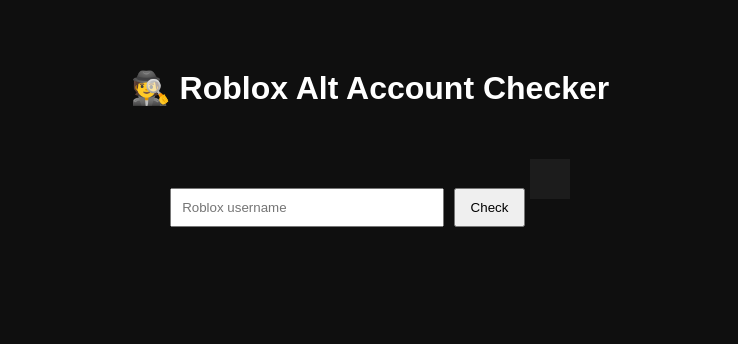
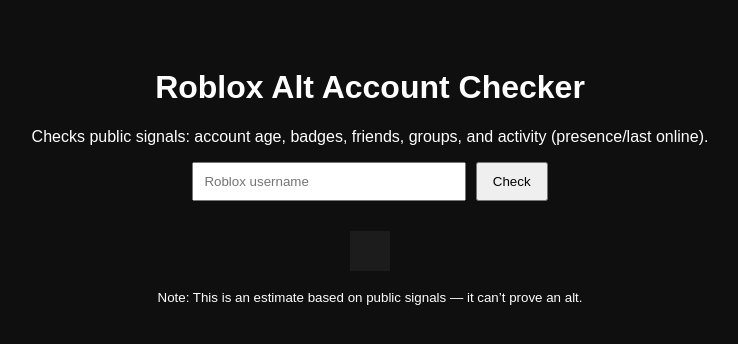
Before and after one commit to marabo13/Alt-account-checker-, a plain HTML site: page index.html in a window 1280 px wide. Shown: the whole page, without its empty margins (270-1008 px from the left). Drawn offline with Linux system fonts and the light colour scheme.

Commit message:
Update index.html

```diff
--- a/index.html
+++ b/index.html
@@ -1,17 +1,33 @@
-<!DOCTYPE html>
+<!doctype html>
 <html lang="en">
 <head>
-  <meta charset="UTF-8">
-  <title>Roblox Alt Checker</title>
-  <link rel="stylesheet" href="style.css">
+  <meta charset="utf-8" />
+  <meta name="viewport" content="width=device-width,initial-scale=1" />
+  <title>Roblox Alt Account Checker</title>
+  <link rel="stylesheet" href="style.css" />
 </head>
 <body>
-  <h1>🕵️ Roblox Alt Account Checker</h1>
+  <main class="wrap">
+    <header class="header">
+      <h1>Roblox Alt Account Checker</h1>
+      <p class="sub">
+        Checks public signals: account age, badges, friends, groups, and activity (presence/last online).
+      </p>
+    </header>
 
-  <input id="username" placeholder="Roblox username">
-  <button onclick="checkAlt()">Check</button>
+    <section class="card">
+      <div class="row">
+        <input id="username" placeholder="Roblox username" autocomplete="off" />
+        <button id="btn">Check</button>
+      </div>
+      <div id="status" class="status"></div>
+      <pre id="output" class="output"></pre>
+    </section>
 
-  <pre id="output"></pre>
+    <footer class="foot">
+      <small>Note: This is an estimate based on public signals — it can’t prove an alt.</small>
+    </footer>
+  </main>
 
   <script src="script.js"></script>
 </body>
```
